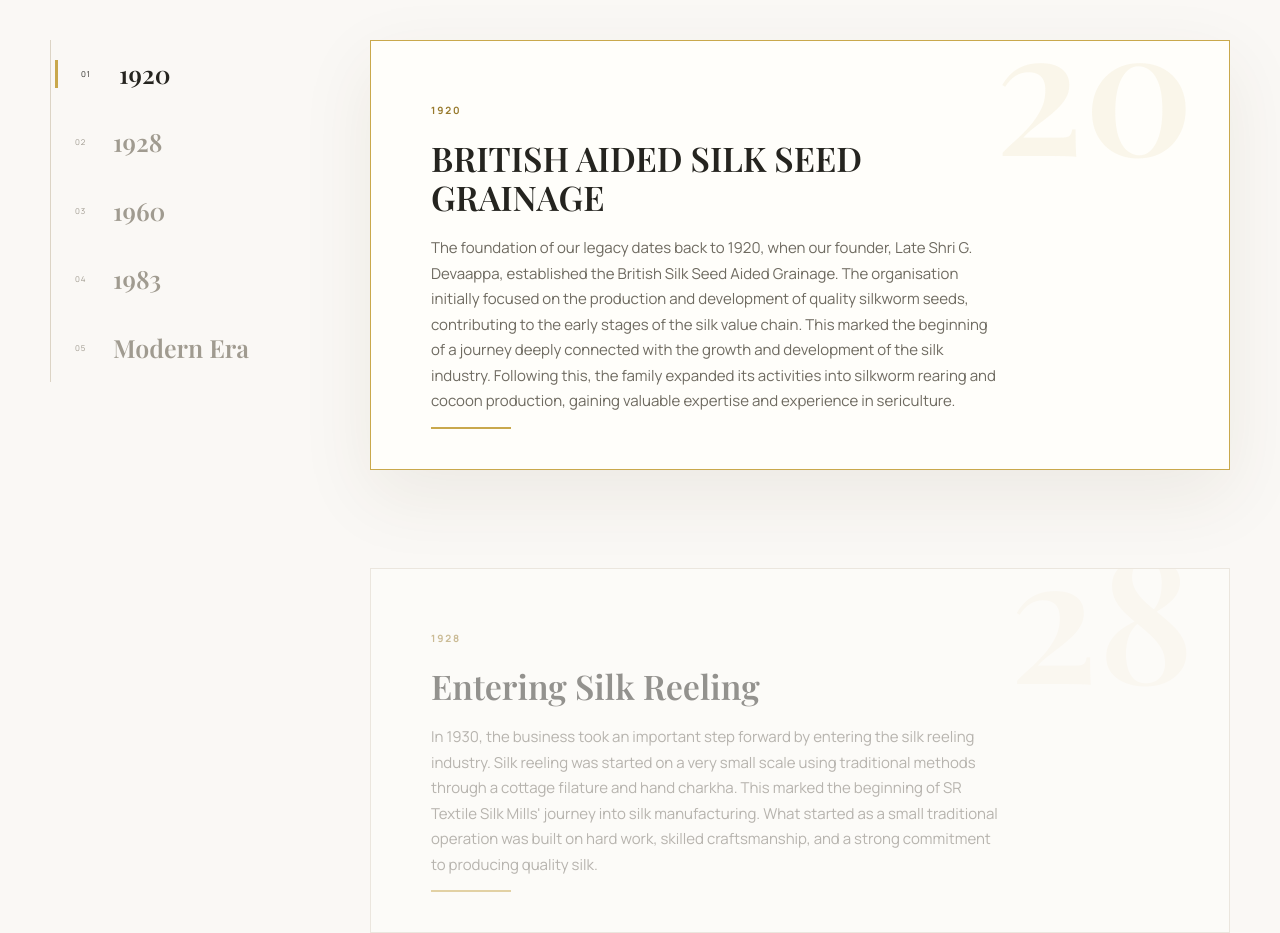
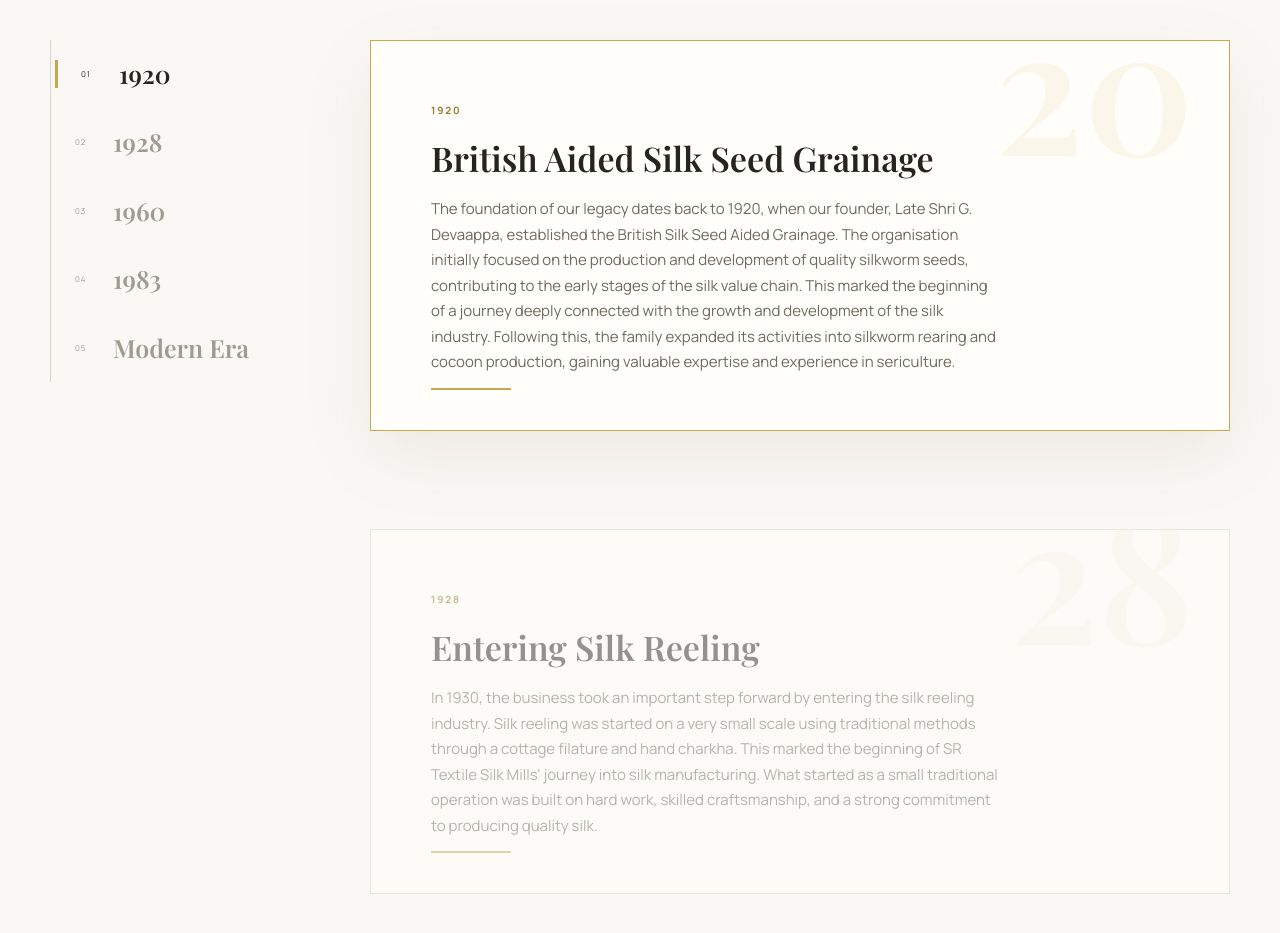
Before and after one commit to ayushgowdamj/SRTSM, a React (Vite) app: page / in a window 1280 px wide. Shown: the part 1300-2233 px from the top of the page. Built offline with nearby package versions, Linux system fonts and the light colour scheme; the HTML template or start-up script is replaced by a standard one; a web font is replaced by a local one.

Commit message:
Fix milestone title to proper title case: British Aided Silk Seed Grainage

```diff
--- a/src/App.tsx
+++ b/src/App.tsx
@@ -17,7 +17,7 @@ const photos = {
 const milestones = [
   {
     year: "1920",
-    title: "BRITISH AIDED SILK SEED GRAINAGE",
+    title: "British Aided Silk Seed Grainage",
     text: "The foundation of our legacy dates back to 1920, when our founder, Late Shri G. Devaappa, established the British Silk Seed Aided Grainage. The organisation initially focused on the production and development of quality silkworm seeds, contributing to the early stages of the silk value chain. This marked the beginning of a journey deeply connected with the growth and development of the silk industry. Following this, the family expanded its activities into silkworm rearing and cocoon production, gaining valuable expertise and experience in sericulture.",
   },
   {
```
